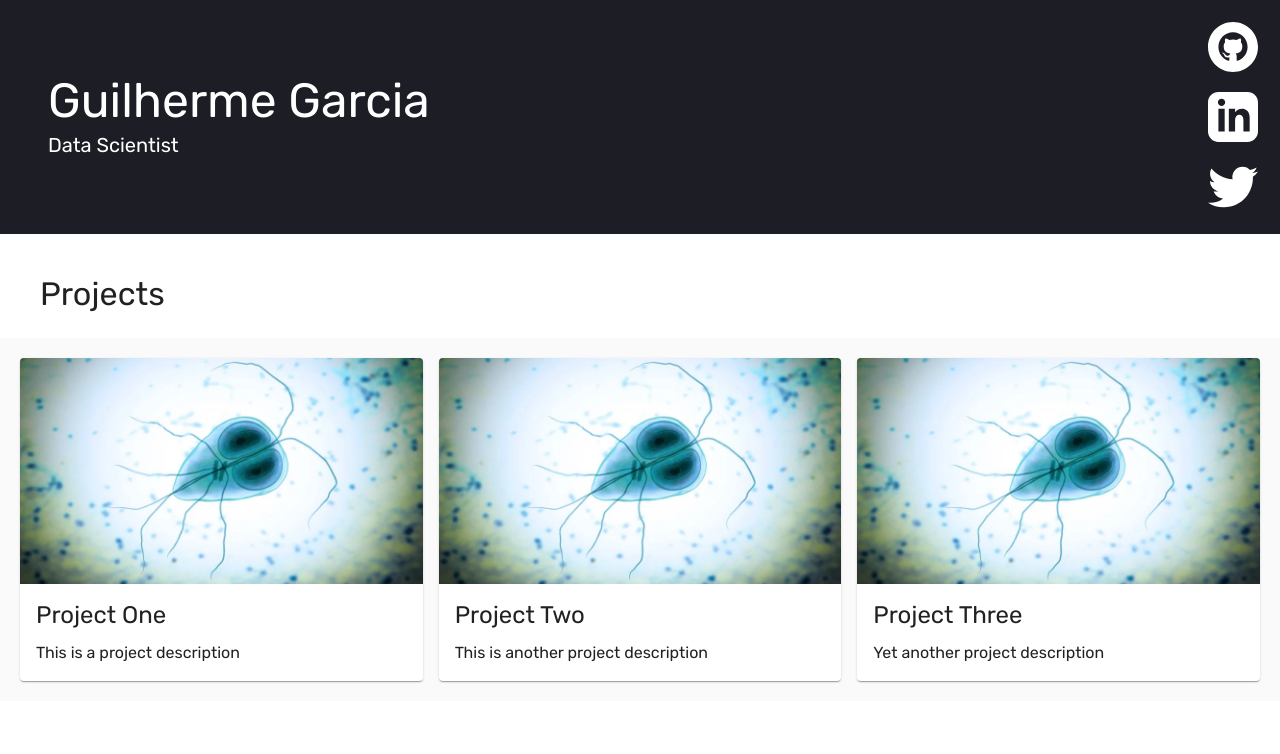
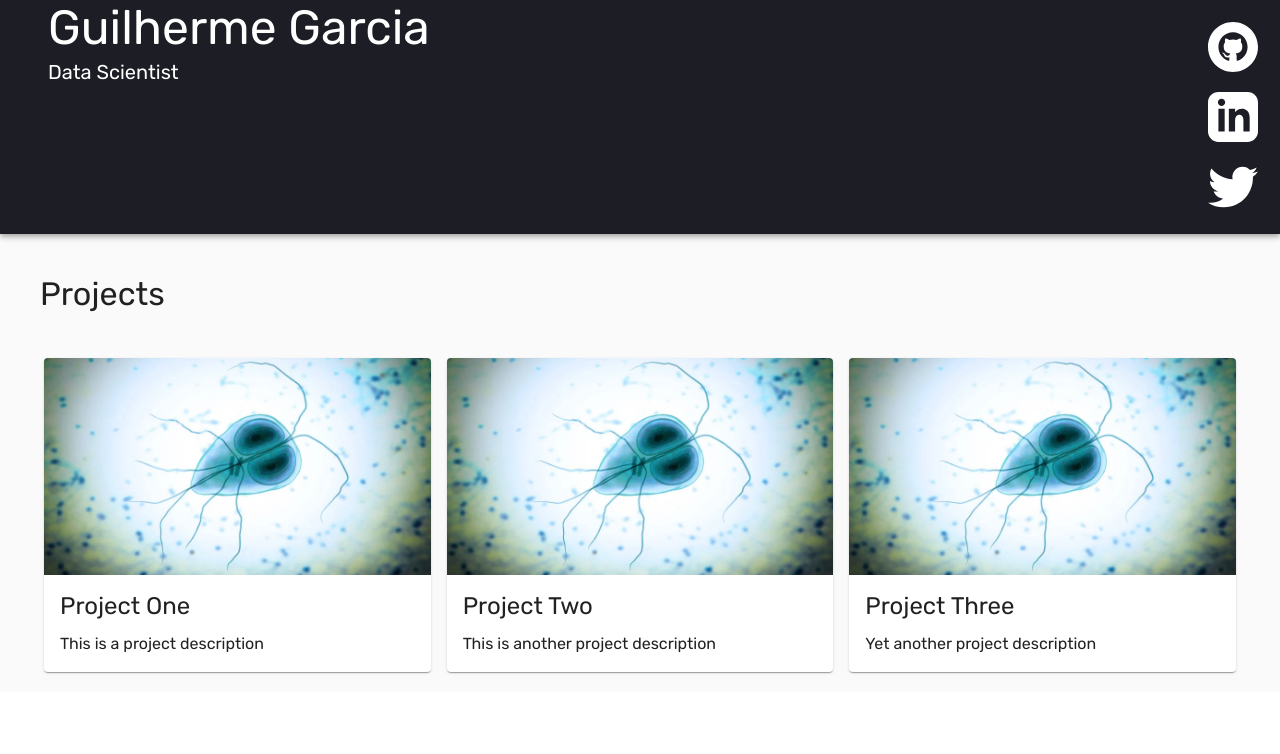
Before and after one commit to ggarciapato/homepage, a React (Create React App) app: page / in a window 1280 px wide. Shown: the top 754 px of the page. Built offline with nearby package versions, Linux system fonts and the light colour scheme.

Commit message:
fix SocialHeader

```diff
--- a/src/components/Projects.jsx
+++ b/src/components/Projects.jsx
@@ -50,12 +50,14 @@ export function Projects(theme) {
     const classes = useStyles(theme);
     return (
         <>
-            <Container className={classes.title}>
+            <Container className={classes.projectTitle}>
                 <Typography variant="h4">
                     Projects
                 </Typography>
             </Container>
-            {renderCards(projects, classes)}
+            <Container>
+                {renderCards(projects, classes)}
+            </Container>
         </>
     )
 }
--- a/src/components/SocialHeader.jsx
+++ b/src/components/SocialHeader.jsx
@@ -4,7 +4,8 @@ import {
   Grid,
   Typography,
   Button,
-  Container
+  Container,
+  Box
 } from "@material-ui/core"
 
 import useStyles from "../styles";
@@ -15,7 +16,7 @@ export function SocialHeader(theme) {
   return (
     <>
       <AppBar position="static" className={classes.appBar}>
-        <Toolbar>
+        <Toolbar className={classes.containerToolbar}>
             <Container className={classes.mainHeader}>
               <Typography variant="h3">
                 Guilherme Garcia
--- a/src/styles.js
+++ b/src/styles.jsx
@@ -6,9 +6,9 @@ const useStyles = makeStyles((theme) => ({
   },
   mainHeader: {
     direction: "row"
+
   },
-  title: {
-    backgroundColor: theme.palette.background.paper,
+  projectTitle: {
     padding: theme.spacing(5, 5, 3),
     display: "flex",
     justifyContent: "space-between"
@@ -28,6 +28,15 @@ const useStyles = makeStyles((theme) => ({
     width: "50px",
     marginRight: "10px"
   },
+  containerToolbar: {
+    // padding: theme.spacing(2, 0, 2),
+    // justifyContent: "flex-end",
+    alignItems: "flex-start",
+    flexDirection: "row",
+    justifyContent: "space-between"
+    // width: "50px",
+    // marginRight: "10px"
+  },
   icon: {
     marginRight: "20px"
   },
@@ -36,9 +45,6 @@ const useStyles = makeStyles((theme) => ({
   },
   cardGrid: {
     padding: "20px 20px",
-    // spacing: "2",
-    // justifyContent: "center",
-    // maxWidth: "md"
   },
   card: {
     height: "100%",
```
Lines whose indentation alone changed are shown as unchanged.
